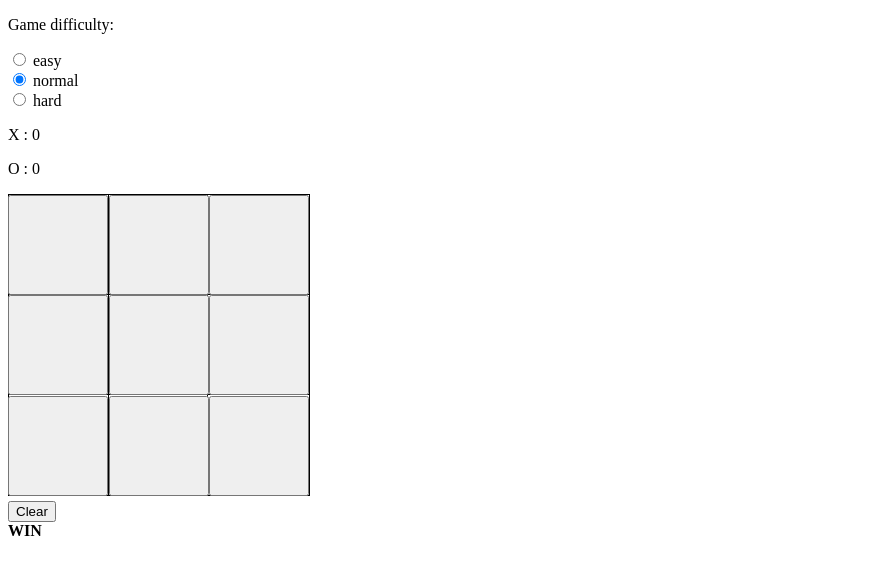
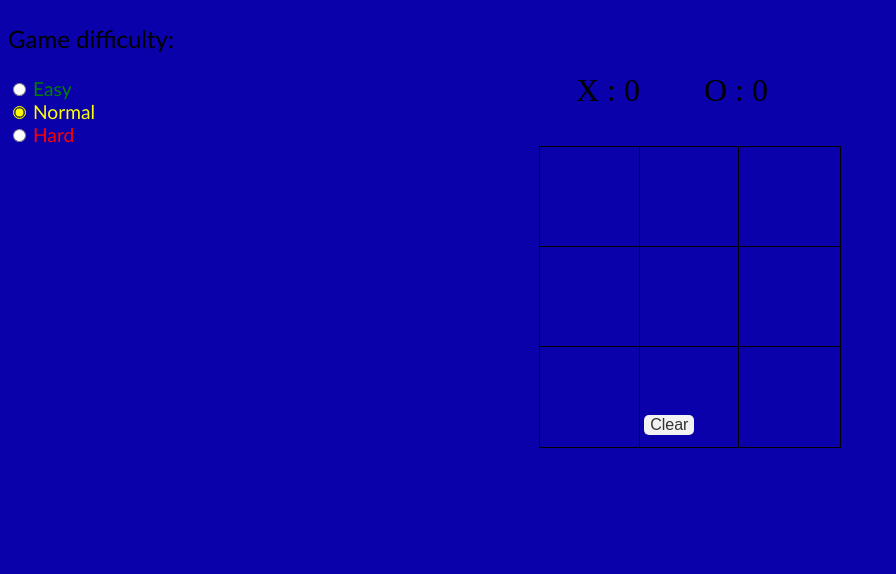
Before and after one commit to Vasya-556/tic-tac-toe, a plain HTML site: page index.html in a window 1280 px wide. Shown: the whole page, without its empty margins (0-896 px from the left). Drawn offline with Linux system fonts and the light colour scheme.

Commit message:
ninth-commit

```diff
--- a/index.html
+++ b/index.html
@@ -8,17 +8,16 @@
 </head>
 <body>
     <form name="difficulty">
+        <p id="game-difficulty">Game difficulty:</p>
 
-            <p>Game difficulty:</p>
-            <input type="radio" id="option1" name="radioGroup" value="option1">
-            <label for="option1">easy</label><br>
+        <input class="radio" type="radio" id="option1" name="radioGroup" value="option1">
+        <label class="radio-label" for="option1" id="option1-label">Easy</label><br>
 
-            <input type="radio" id="option2" name="radioGroup" value="option2" checked>
-            <label for="option2">normal</label><br>
+        <input class="radio" type="radio" id="option2" name="radioGroup" value="option2" checked>
+        <label class="radio-label" for="option2" id="option2-label">Normal</label><br>
 
-            <input type="radio" id="option3" name="radioGroup" value="option3">
-            <label for="option3">hard</label><br>
-
+        <input class="radio" type="radio" id="option3" name="radioGroup" value="option3">
+        <label class="radio-label" for="option3" id="option3-label">Hard</label><br>
     </form>
 
     <form name="score">
@@ -45,7 +44,7 @@
 
         <button id="clear-button" onclick="return clearBoard()">Clear</button>
     </form>
-    <b id="game-info">WIN</b>
+    <b id="game-info"></b>
     <script src="script.js"></script>
 </body>
 </html>
--- a/script.js
+++ b/script.js
@@ -142,13 +142,18 @@ function process(that){
     if (winner == 'x'){
         x_counter++;
         x_score.innerHTML = `X : ${x_counter}`;
+        document.getElementById('game-info').innerHTML = 'X is win';
+        clearBoard();
     }
     else if (winner == 'o'){
         o_counter++;
         o_score.innerHTML = `O : ${o_counter}`;
+        document.getElementById('game-info').innerHTML = 'O is win';
+        clearBoard();
     }
-    else{
-
+    else if (winner == 'tie'){
+        document.getElementById('game-info').innerHTML = 'TIE';
+        clearBoard();
     }
 
     return false;
--- a/style.css
+++ b/style.css
@@ -2,6 +2,8 @@
     width: 300px;
     height: 300px;
     border: 1px solid black;
+    position: absolute;
+    margin-left: 41.5%;
 }
 
 .horizontal-line1 {
@@ -31,66 +33,135 @@
 }
 
 .invisible-button {
-    /* border: none;
+    border: none;
     background: none;
     padding: 0;
     margin: 0;
-    opacity: 0;
-    cursor: pointer; */
+    cursor: pointer;
     width: 100px;
     height: 100px;
     position: absolute;
 }
 
 #b1 {
-    top: 195px;
-    left: 8px;
+    top: 20%;
+    left: 42.1%;
 }
 
 #b2 {
-    top: 195px;
-    left: 109px;
+    top: 20%;
+    left: 48.6%;
 }
 
 #b3 {
-    top: 195px;
-    left: 209px;
+    top: 20%;
+    left: 55.1%;
 }
 
 #b4 {
-    top: 295px;
-    left: 8px;
+    top: 33.7%;
+    left: 42.1%;
 }
 
 #b5 {
-    top: 295px;
-    left: 109px;
+    top: 33.7%;
+    left: 48.6%;
 }
 
 #b6 {
-    top: 295px;
-    left: 209px;
+    top: 33.7%;
+    left: 55.1%;
 }
 
 #b7 {
-    top: 396px;
-    left: 8px;
+    top: 47.7%;
+    left: 42.1%;
 }
 
 #b8 {
-    top: 396px;
-    left: 109px;
+    top: 47.7%;
+    left: 48.6%;
 }
 
 #b9 {
-    top: 396px;
-    left: 209px;
+    top: 47.7%;
+    left: 55.1%;
 }
 
 #clear-button{
-    margin-top: 5px;
+    position: absolute;
+    margin-top: 21%;
+    margin-left: 49.7%;
+    background-color: rgb(15, 57, 111);
+    border: none;
+    size: 20%;
+    background-color: #f2f2f2;
+    color: #333;
+    font-size: 16px;
+    border: none;
+    border-radius: 5px;
+    cursor: pointer;
 }
 
 #game-info{
     margin-top: 5px;
+    position: absolute;
+    margin-top: -7%;
+    margin-left: 50.5%;
+    font-size: larger;
 }
+
+body {
+    background-color: rgb(10, 1, 170);
+}
+
+#option1{
+    accent-color: green;
+}
+
+#option2{
+    accent-color: yellow;
+}
+
+#option3{
+    accent-color: red;
+}
+
+#game-difficulty{
+    font-family: 'Trebuchet MS', 'Lucida Sans Unicode', 'Lucida Grande', 'Lucida Sans', Arial, sans-serif;
+    font-size: 150%;
+}
+
+.radio-label{
+    font-family: 'Trebuchet MS', 'Lucida Sans Unicode', 'Lucida Grande', 'Lucida Sans', Arial, sans-serif;
+}
+
+#x_score {
+    position: absolute;
+    top: 5%;
+    left: 45%;
+    font-size: 200%;
+}
+
+#o_score {
+    position: absolute;
+    top: 5%;
+    left: 55%;
+    font-size: 200%;
+
+}
+
+#option1-label {
+    color: green;
+    font-size: 120%;
+}
+
+#option2-label {
+    color: yellow;
+    font-size: 120%;
+}
+
+#option3-label {
+    color: red;
+    font-size: 120%;
+}
```
